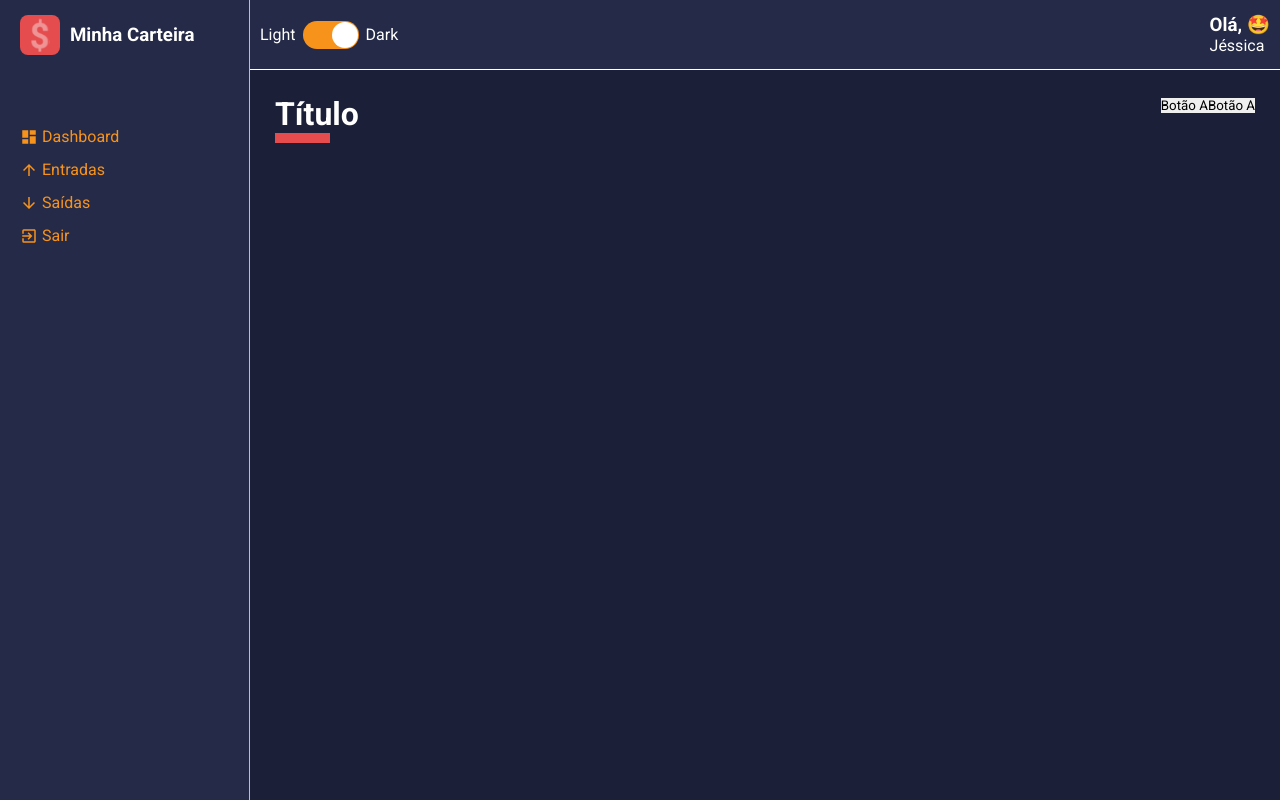
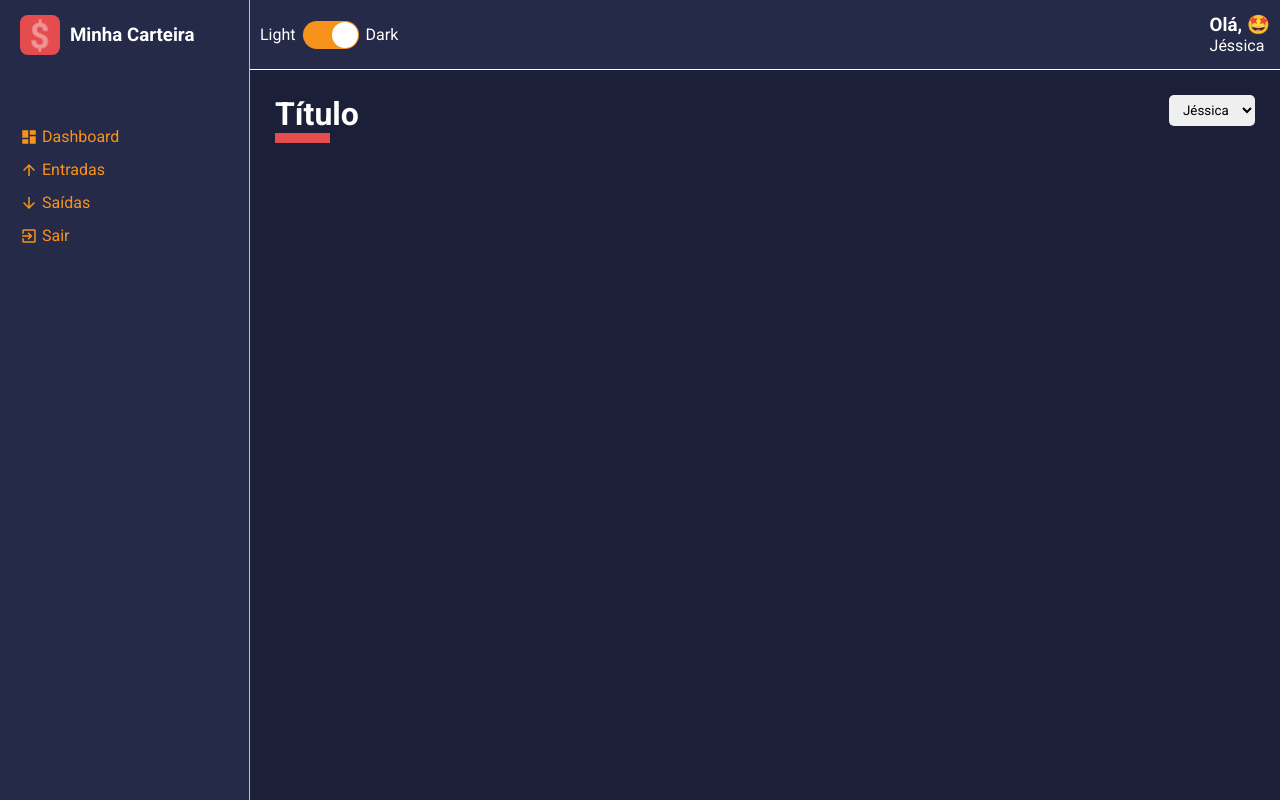
Before and after one commit to JessicaLopesDev/my-wallet-dashboard, a React (Vite) app: page /dashboard in a window 1280 px wide. Built offline with nearby package versions, Linux system fonts and the light colour scheme.

Commit message:
Criando Header Content

```diff
--- a/src/components/ContentHeader/index.tsx
+++ b/src/components/ContentHeader/index.tsx
@@ -1,14 +1,19 @@
+import { SelectInput } from '../SelectInput'
 import * as S from './styles'
 
 export const ContentHeader = () => {
+  const options = [
+    { value: 'Jéssica', label: 'Jéssica' },
+    { value: 'Aurora', label: 'Aurora' },
+    { value: 'Jean', label: 'Jean' },
+  ]
   return (
     <S.Container>
       <S.TitleContainer>
         <h1>Título</h1>
       </S.TitleContainer>
       <S.Controllers>
-        <button>Botão A</button>
-        <button>Botão A</button>
+        <SelectInput options={options} />
       </S.Controllers>
     </S.Container>
   )
--- a/src/components/ContentHeader/styles.ts
+++ b/src/components/ContentHeader/styles.ts
@@ -19,4 +19,6 @@ export const TitleContainer = styled.div`
     }
   }
 `
-export const Controllers = styled.div``
+export const Controllers = styled.div`
+  display: flex;
+`
--- /dev/null
+++ b/src/components/SelectInput/index.tsx
@@ -0,0 +1,20 @@
+import * as S from './styles'
+
+interface ISelectInputProps {
+  options: {
+    value: string | number
+    label: string | number
+  }[]
+}
+
+export const SelectInput = ({ options }: ISelectInputProps) => {
+  return (
+    <S.Container>
+      <select>
+        {options.map((option) => (
+          <option value={option.value}>{option.label}</option>
+        ))}
+      </select>
+    </S.Container>
+  )
+}
--- /dev/null
+++ b/src/components/SelectInput/styles.ts
@@ -0,0 +1,10 @@
+import styled from 'styled-components'
+
+export const Container = styled.div`
+  > select {
+    padding: 7px 10px;
+    border-radius: 5px;
+
+    margin-left: 10px;
+  }
+`
```
